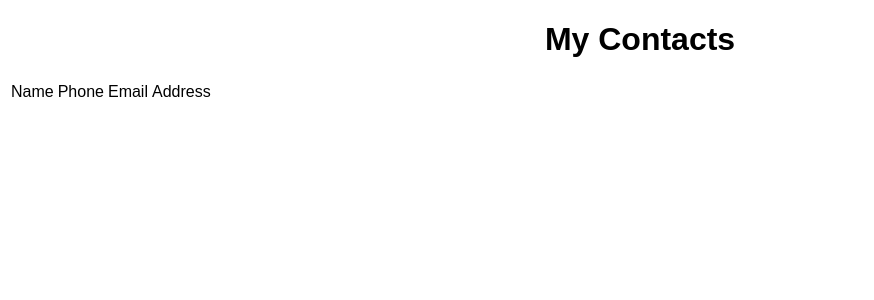
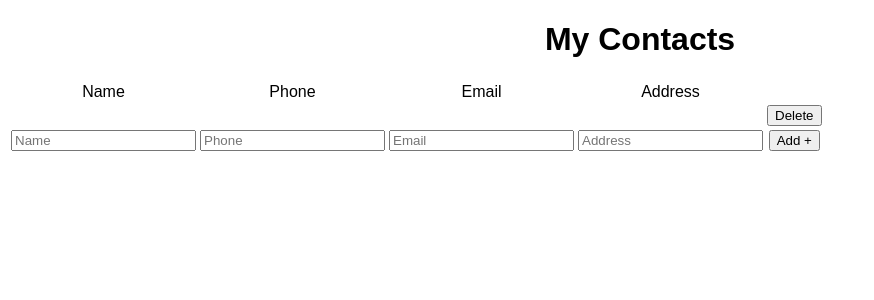
Before and after one commit to jrtorsa/phone-directory, a React (Create React App) app: page / in a window 1280 px wide. Shown: the top 300 px of the page, without its empty margins (0-874 px from the left). Built offline with nearby package versions, Linux system fonts and the light colour scheme.

Commit message:
little changes

```diff
--- a/src/components/Buttons.js
+++ b/src/components/Buttons.js
@@ -1,18 +1,10 @@
 import React from "react";
 
-const Button = ({ addNewRow, addButton }) => {
+const Button = ({ addNewRow }) => {
   return (
-    <>
-      {addButton ? (
-        <td>
-          <button onClick={addNewRow}>Add &#43;</button>
-        </td>
-      ) : (
-        <td>
-          <button>Remove</button>
-        </td>
-      )}
-    </>
+    <td>
+      <button onClick={addNewRow}>Add &#43;</button>
+    </td>
   );
 };
 
--- a/src/components/List.js
+++ b/src/components/List.js
@@ -1,10 +1,15 @@
 import React from "react";
-
-const List = () => {
+const List = ({ name, phone, email, address }) => {
   return (
-    <ul>
-      <li></li>
-    </ul>
+    <tr>
+      <td>{name}</td>
+      <td>{phone}</td>
+      <td>{email}</td>
+      <td>{address}</td>
+      <td>
+        <button>Delete</button>
+      </td>
+    </tr>
   );
 };
 
--- a/src/components/Table.js
+++ b/src/components/Table.js
@@ -1,6 +1,7 @@
 import React, { useState } from "react";
 import TableHeader from "./TableHeader";
 import TableRow from "./TableRow";
+import List from "./List";
 
 const Table = () => {
   const [addNewcontact, setAddNewContact] = useState({
@@ -10,29 +11,26 @@
     email: "",
     address: ""
   });
-  const [addButton, setAddButton] = useState(true);
-
-  const { id, name, phone, email, address } = addNewcontact;
-  const [newRow, setNewRow] = useState([]);
+  const { name, phone, email, address } = addNewcontact;
+  const [newRow, setNewRow] = useState([{ name, phone, email, address }]);
 
   const addNewRow = (e) => {
     e.preventDefault();
-    setNewRow((newRow) => [newRow.concat(addNewcontact)]);
-    setAddButton(false);
-    setAddButton(true);
+    setNewRow((newRow) => [...newRow, addNewcontact]);
   };
   return (
     <div>
       <table>
         <TableHeader />
-        <tbody></tbody>
+        <tbody>
+          <List name={name} phone={phone} email={email} address={address} />
+        </tbody>
         <tfoot>
           <TableRow
             addNewcontact={addNewcontact}
             setAddNewContact={setAddNewContact}
+            newRow={newRow}
             addNewRow={addNewRow}
-            addButton={addButton}
-            newRow={newRow}
           />
         </tfoot>
       </table>
--- a/src/components/TableRow.js
+++ b/src/components/TableRow.js
@@ -1,13 +1,7 @@
 import React from "react";
 import Button from "./Buttons";
 
-const TableRow = ({
-  addNewcontact,
-  setAddNewContact,
-  addNewRow,
-  addButton,
-  newRow
-}) => {
+const TableRow = ({ addNewcontact, setAddNewContact, newRow, addNewRow }) => {
   const { id, name, phone, email, address } = addNewcontact;
 
   const handleContact = (e) => {
@@ -53,7 +47,7 @@
                 placeholder="Address"
               />
             </td>
-            <Button addNewRow={addNewRow} addButton={addButton} />
+            <Button />
           </tr>
         );
       })}
```
